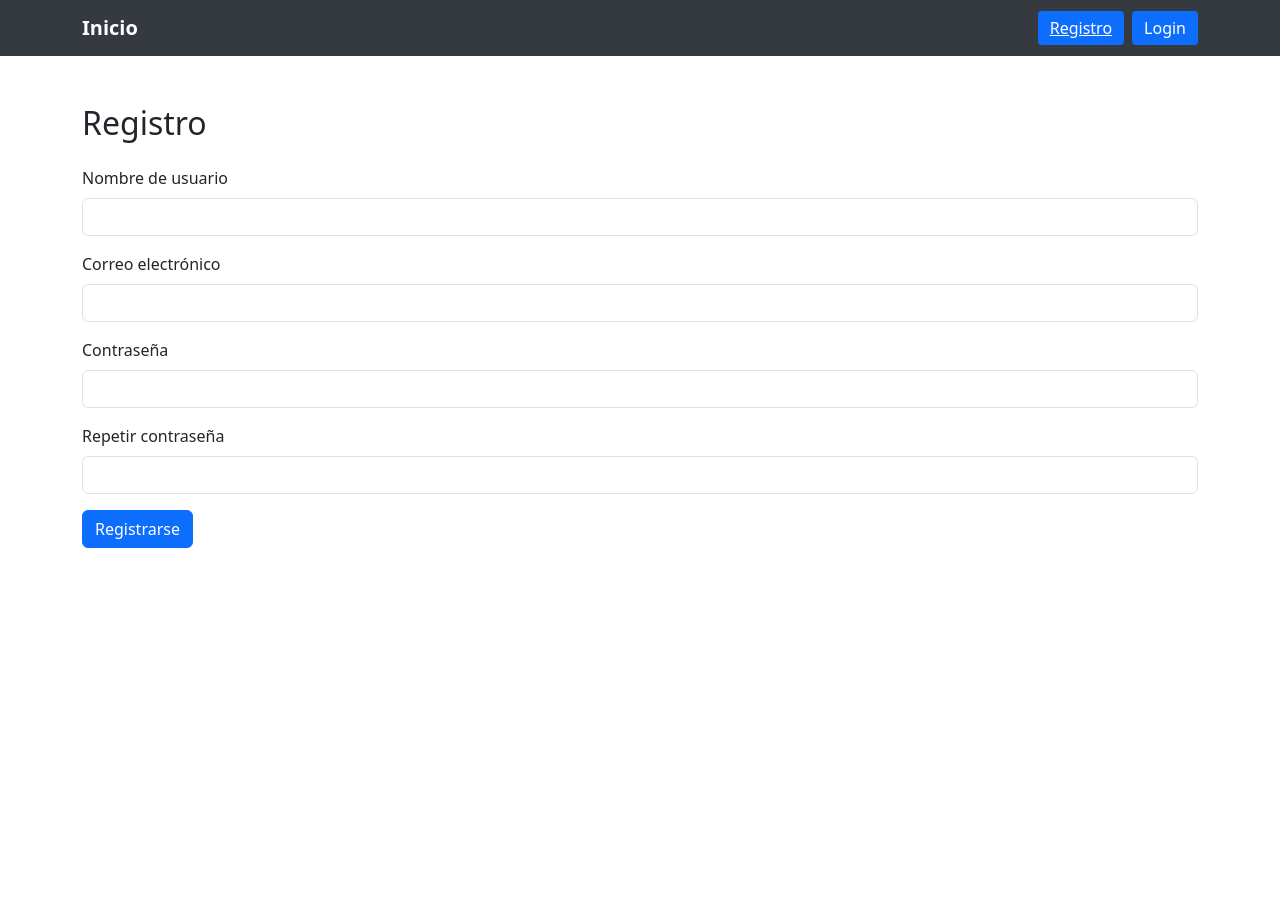
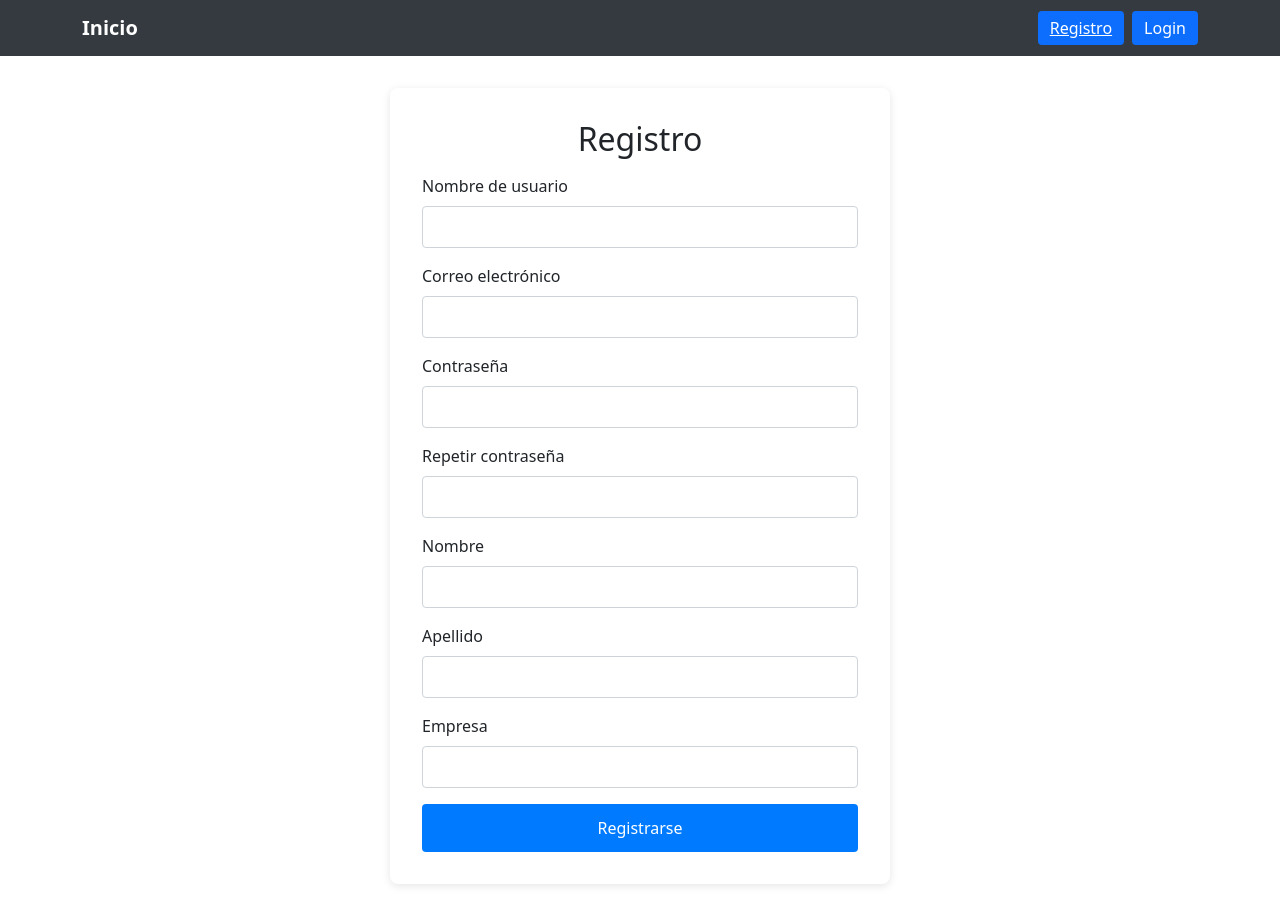
Before and after one commit to SantiagoLamot/mercado-pago-validador, a React (Vite) app in the folder front/validador-frontend/: page /register in a window 1280 px wide. Before the commit the page ends 800 px from the top, so only its background shows below. Built offline with nearby package versions, Linux system fonts and the light colour scheme.

Commit message:
Update Register.jsx

```diff
--- a/front/validador-frontend/src/pages/Register.jsx
+++ b/front/validador-frontend/src/pages/Register.jsx
@@ -1,12 +1,16 @@
 import { useState } from 'react'
 import { useNavigate } from 'react-router-dom'
+import './Register.css'
 
 const Register = () => {
   const [form, setForm] = useState({
-    username: '',
-    email: '',
-    password: '',
-    confirmPassword: ''
+    nombreDeUsuario: '',
+    correo: '',
+    contrasena: '',
+    confirmPassword: '',
+    nombre: '',
+    apellido: '',
+    empresa: ''
   })
 
   const [errors, setErrors] = useState({})
@@ -22,25 +26,47 @@ const Register = () => {
   const validate = () => {
     const newErrors = {}
 
-    if (!form.username.trim()) newErrors.username = 'El nombre de usuario es obligatorio'
-    if (!form.email.includes('@')) newErrors.email = 'Correo inválido'
-    if (form.password.length < 6) newErrors.password = 'Mínimo 6 caracteres'
-    if (form.password !== form.confirmPassword) newErrors.confirmPassword = 'Las contraseñas no coinciden'
+    if (!form.nombreDeUsuario.trim()) newErrors.nombreDeUsuario = 'El nombre de usuario es obligatorio'
+    if (!form.correo.includes('@')) newErrors.correo = 'Correo inválido'
+    if (form.contrasena.length < 6) newErrors.contrasena = 'Mínimo 6 caracteres'
+    if (form.contrasena !== form.confirmPassword) newErrors.confirmPassword = 'Las contraseñas no coinciden'
+    if (!form.nombre.trim()) newErrors.nombre = 'El nombre es obligatorio'
+    if (!form.apellido.trim()) newErrors.apellido = 'El apellido es obligatorio'
+    if (!form.empresa.trim()) newErrors.empresa = 'La empresa es obligatoria'
 
     return newErrors
   }
 
-  const handleSubmit = (e) => {
+  const handleSubmit = async (e) => {
     e.preventDefault()
     const validationErrors = validate()
     if (Object.keys(validationErrors).length === 0) {
-      // ✅ Simulamos registro exitoso
-      setShowSuccess(true)
+      try {
+        const response = await fetch('/auth/register', {
+          method: 'POST',
+          headers: { 'Content-Type': 'application/json' },
+          body: JSON.stringify({
+            nombreDeUsuario: form.nombreDeUsuario,
+            correo: form.correo,
+            contrasena: form.contrasena,
+            nombre: form.nombre,
+            apellido: form.apellido,
+            empresa: form.empresa
+          })
+        })
 
-      setTimeout(() => {
-        // Después de mostrar el cartel, redirige al home
-        navigate('/')
-      }, 1500) // 1.5 segundos para que se vea el mensaje
+        if (!response.ok) {
+          const errorData = await response.json()
+          throw new Error(errorData.message || 'Error en el registro')
+        }
+
+        setShowSuccess(true)
+        setTimeout(() => navigate('/'), 1500)
+
+      } catch (err) {
+        setErrors({ general: err.message })
+        setShowSuccess(false)
+      }
     } else {
       setErrors(validationErrors)
       setShowSuccess(false)
@@ -48,55 +74,60 @@ const Register = () => {
   }
 
   return (
-    <div className="container mt-5">
-      <h2 className="mb-4">Registro</h2>
+    <div className="register-container">
+      <h2 className="register-title">Registro</h2>
 
-      {/* ✅ Cartel de éxito */}
       {showSuccess && (
-        <div className="alert alert-success" role="alert">
+        <div className="alert alert-success">
           ¡Registrado con éxito! Redirigiendo al menú principal...
         </div>
       )}
 
+      {errors.general && (
+        <div className="alert alert-danger">
+          {errors.general}
+        </div>
+      )}
+
       <form onSubmit={handleSubmit} noValidate>
-        <div className="mb-3">
-          <label className="form-label">Nombre de usuario</label>
+        <div className="form-group">
+          <label>Nombre de usuario</label>
           <input
             type="text"
-            name="username"
-            className={`form-control ${errors.username ? 'is-invalid' : ''}`}
-            value={form.username}
+            name="nombreDeUsuario"
+            className={`form-control ${errors.nombreDeUsuario ? 'is-invalid' : ''}`}
+            value={form.nombreDeUsuario}
             onChange={handleChange}
           />
-          {errors.username && <div className="invalid-feedback">{errors.username}</div>}
+          {errors.nombreDeUsuario && <div className="invalid-feedback">{errors.nombreDeUsuario}</div>}
         </div>
 
-        <div className="mb-3">
-          <label className="form-label">Correo electrónico</label>
+        <div className="form-group">
+          <label>Correo electrónico</label>
           <input
             type="email"
-            name="email"
-            className={`form-control ${errors.email ? 'is-invalid' : ''}`}
-            value={form.email}
+            name="correo"
+            className={`form-control ${errors.correo ? 'is-invalid' : ''}`}
+            value={form.correo}
             onChange={handleChange}
           />
-          {errors.email && <div className="invalid-feedback">{errors.email}</div>}
+          {errors.correo && <div className="invalid-feedback">{errors.correo}</div>}
         </div>
 
-        <div className="mb-3">
-          <label className="form-label">Contraseña</label>
+        <div className="form-group">
+          <label>Contraseña</label>
           <input
             type="password"
-            name="password"
-            className={`form-control ${errors.password ? 'is-invalid' : ''}`}
-            value={form.password}
+            name="contrasena"
+            className={`form-control ${errors.contrasena ? 'is-invalid' : ''}`}
+            value={form.contrasena}
             onChange={handleChange}
           />
-          {errors.password && <div className="invalid-feedback">{errors.password}</div>}
+          {errors.contrasena && <div className="invalid-feedback">{errors.contrasena}</div>}
         </div>
 
-        <div className="mb-3">
-          <label className="form-label">Repetir contraseña</label>
+        <div className="form-group">
+          <label>Repetir contraseña</label>
           <input
             type="password"
             name="confirmPassword"
@@ -107,7 +138,43 @@ const Register = () => {
           {errors.confirmPassword && <div className="invalid-feedback">{errors.confirmPassword}</div>}
         </div>
 
-        <button type="submit" className="btn btn-primary">Registrarse</button>
+        <div className="form-group">
+          <label>Nombre</label>
+          <input
+            type="text"
+            name="nombre"
+            className={`form-control ${errors.nombre ? 'is-invalid' : ''}`}
+            value={form.nombre}
+            onChange={handleChange}
+          />
+          {errors.nombre && <div className="invalid-feedback">{errors.nombre}</div>}
+        </div>
+
+        <div className="form-group">
+          <label>Apellido</label>
+          <input
+            type="text"
+            name="apellido"
+            className={`form-control ${errors.apellido ? 'is-invalid' : ''}`}
+            value={form.apellido}
+            onChange={handleChange}
+          />
+          {errors.apellido && <div className="invalid-feedback">{errors.apellido}</div>}
+        </div>
+
+        <div className="form-group">
+          <label>Empresa</label>
+          <input
+            type="text"
+            name="empresa"
+            className={`form-control ${errors.empresa ? 'is-invalid' : ''}`}
+            value={form.empresa}
+            onChange={handleChange}
+          />
+          {errors.empresa && <div className="invalid-feedback">{errors.empresa}</div>}
+        </div>
+
+        <button type="submit" className="btn-register">Registrarse</button>
       </form>
     </div>
   )
```
